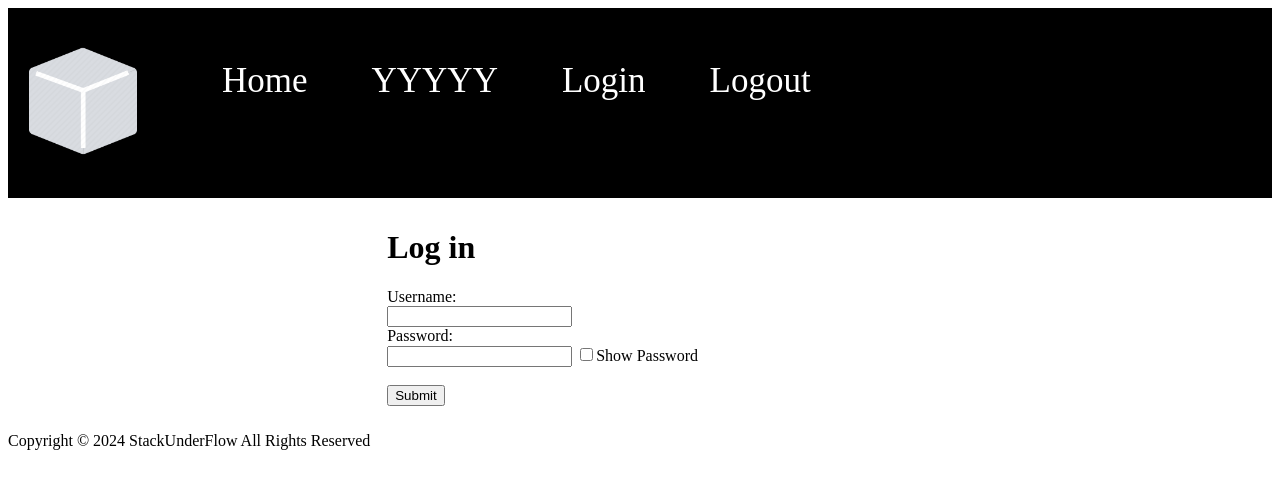
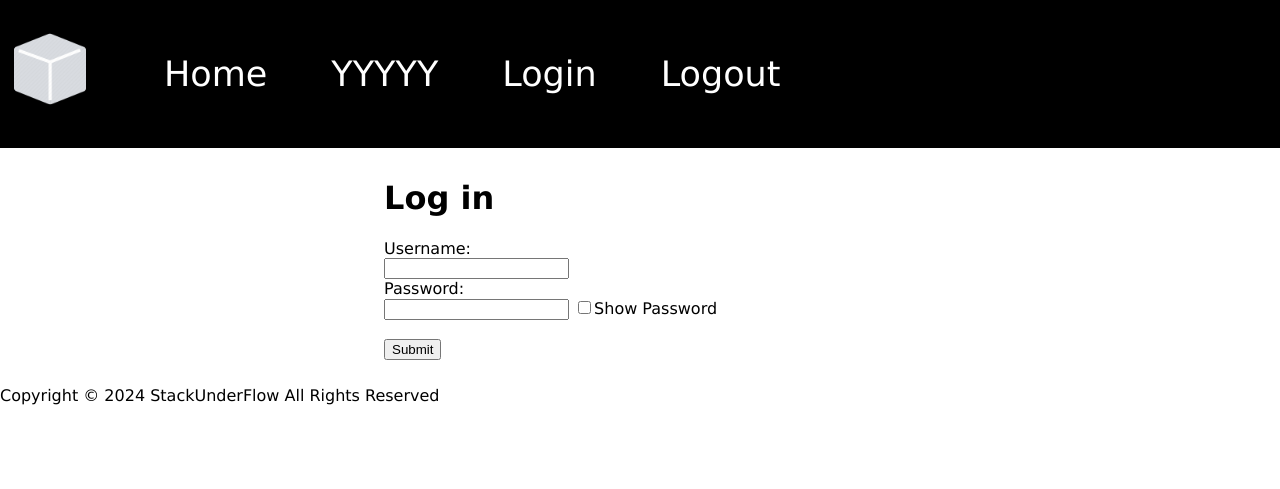
Before and after one commit to Ocean48/stackunderflow, a PHP site: page /admin/login.php in a window 1280 px wide. Shown: the top 489 px of the page. Run offline with PHP 8.4, Linux system fonts and the light colour scheme.

Commit message:
style setup

```diff
--- a/admin/css/style.css
+++ b/admin/css/style.css
@@ -1,3 +1,8 @@
+body {
+    margin: 0;
+    font-family: 'Lucida Sans', 'Lucida Sans Regular', 'Lucida Grande', 'Lucida Sans Unicode', Geneva, Verdana, sans-serif;
+}
+
 header {
     background-color: #000000;
 }
@@ -5,6 +10,10 @@ header {
 header a p {
     color: #ffffff;
     float: left;
-    margin-left: 5vw;
+    margin-left:5vw;
     font-size: 35px;
 }
+
+#header_logo {
+   width: 100px;
+}
--- a/admin/h_f/header.php
+++ b/admin/h_f/header.php
@@ -5,7 +5,7 @@
     <meta charset="UTF-8">
     <meta http-equiv="X-UA-Compatible" content="IE=edge">
     <meta name="viewport" content="width=device-width, initial-scale=1.0">
-    <link rel="stylesheet" type="text/css" href="../css/style.css">
+    <link rel="stylesheet" type="text/css" href="css/style.css">
     <title>StackUnderFlow</title>
 </head>
 
@@ -14,7 +14,7 @@
     <header>
         <br style="margin-bottom: 10px;">
         <a href="index.php" style="float: left;">
-            <img style="width: 150px;" class="header_logo" src="../t.png" alt="Logo">
+            <img id="header_logo" src="../t.png" alt="Logo">
         </a>
         <a href="index.php" style="float: left;">
             <p >Home</p>
```
